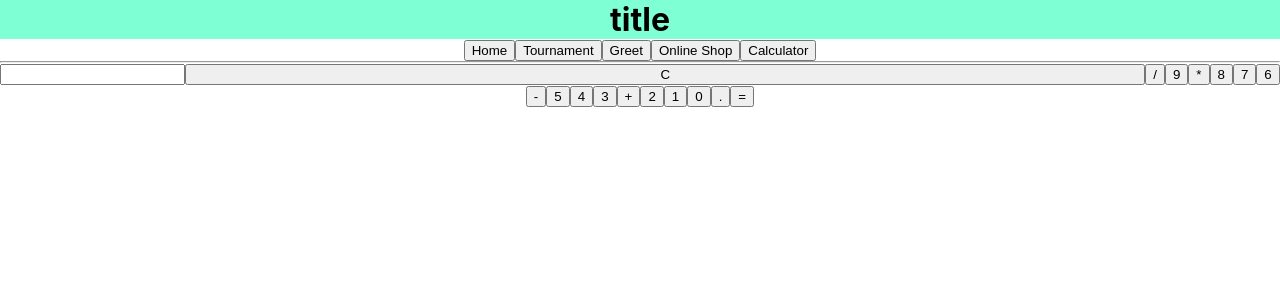
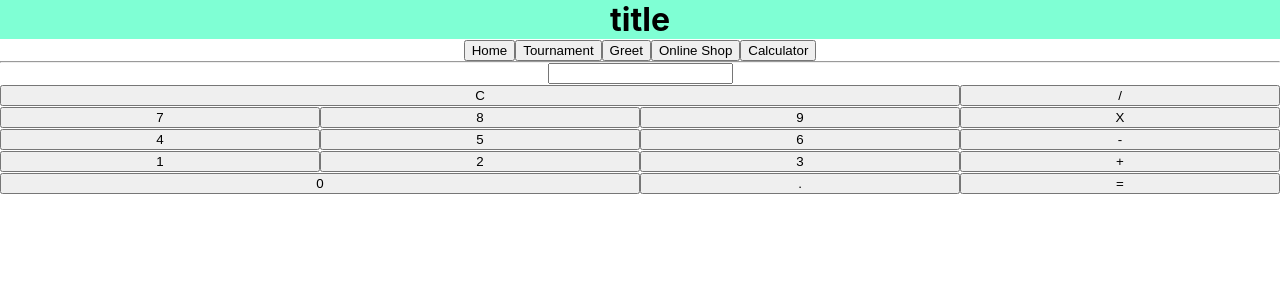
Before and after one commit to AitordeGomar/React-Demo, a React (Create React App) app: page /calculator in a window 1280 px wide. Shown: the top 300 px of the page. Built offline with nearby package versions, Linux system fonts and the light colour scheme.

Commit message:
buttons correctly displayed

```diff
--- a/src/componets/Calculator.js
+++ b/src/componets/Calculator.js
@@ -9,22 +9,22 @@ const Calculator = () => {
         <div>
             <input type='text' value={value}/>
             <CalcButton symbol='C' width='cols-3'/>
-            <CalcButton symbol='/'/>
-            <CalcButton symbol='9'/>
-            <CalcButton symbol='*'/>
-            <CalcButton symbol='8'/>
-            <CalcButton symbol='7'/>
-            <CalcButton symbol='6'/>
-            <CalcButton symbol='-'/>
-            <CalcButton symbol='5'/>
-            <CalcButton symbol='4'/>
-            <CalcButton symbol='3'/>
-            <CalcButton symbol='+'/>
-            <CalcButton symbol='2'/>
-            <CalcButton symbol='1'/>
-            <CalcButton symbol='0'/>
-            <CalcButton symbol='.'/>
-            <CalcButton symbol='='/>
+            <CalcButton symbol='/' width='cols-1'/>
+            <CalcButton symbol='7' width='cols-1'/>
+            <CalcButton symbol='8' width='cols-1'/>
+            <CalcButton symbol='9' width='cols-1'/>
+            <CalcButton symbol='X' width='cols-1'/>
+            <CalcButton symbol='4' width='cols-1'/>
+            <CalcButton symbol='5' width='cols-1'/>
+            <CalcButton symbol='6' width='cols-1'/>
+            <CalcButton symbol='-' width='cols-1'/>
+            <CalcButton symbol='1' width='cols-1'/>
+            <CalcButton symbol='2' width='cols-1'/>
+            <CalcButton symbol='3' width='cols-1'/>
+            <CalcButton symbol='+' width='cols-1'/>
+            <CalcButton symbol='0' width='cols-2'/>
+            <CalcButton symbol='.' width='cols-1'/>
+            <CalcButton symbol='=' width='cols-1'/>
 
         </div>
     )
--- a/src/componets/css/Calculator.css
+++ b/src/componets/css/Calculator.css
@@ -1,3 +1,12 @@
 .cols-3{
     width:75vw;
 }
+.cols-2{
+    width:50vw;
+}
+.cols-1{
+    width:25vw;
+}
+input{
+    display:block;
+}
```
